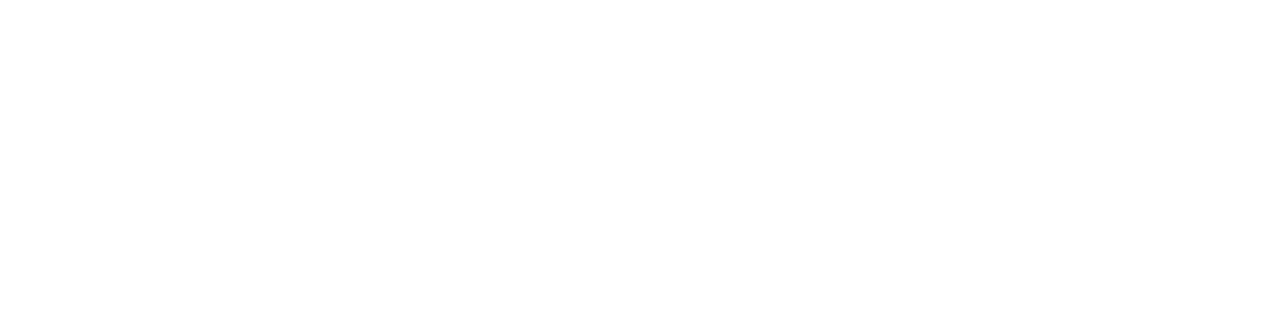
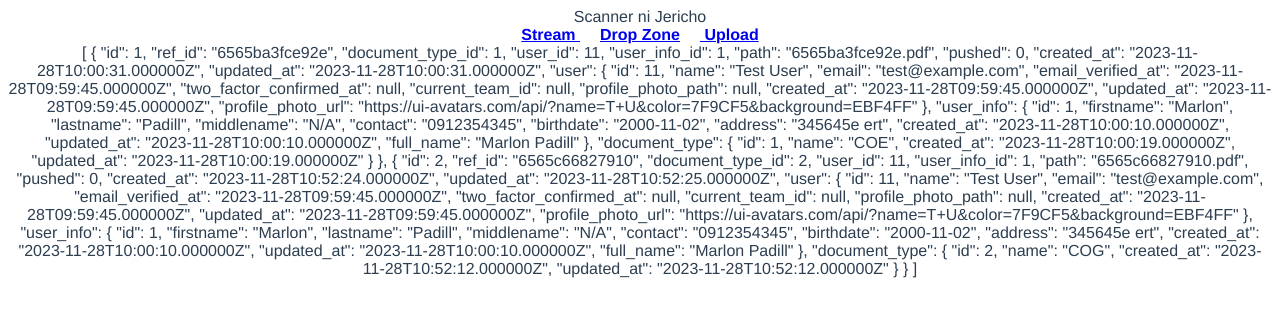
Before and after one commit to Sync09123/qr-scanner, a Vue app: page /#/details/1 in a window 1280 px wide. Before the commit this address had no page. Shown: the top 316 px of the page. Built offline with nearby package versions, Linux system fonts and the light colour scheme.

Commit message:
Automated deployment

```diff
--- a/src/router/index.js
+++ b/src/router/index.js
@@ -11,6 +11,11 @@
         path:'stream',
         name:'stream',
         component:() =>  import(/* webpackChunkName: "about" */ '../views/Stream.vue')
+      },
+      {
+        path:'details/:id',
+        name:'details',
+        component:() =>  import(/* webpackChunkName: "about" */ '../views/Details.vue')
       },
       {
         path:'drop',
--- /dev/null
+++ b/src/views/Details.vue
@@ -0,0 +1,30 @@
+<template>
+  <div >
+    {{documents}}
+  </div>
+</template>
+
+<script>
+
+import {  useRoute } from 'vue-router'
+import documents from '@/data/data.json'
+export default {
+
+    setup(){
+
+        const route = useRoute()
+
+        console.log(route.params.id)
+
+
+        return{
+            documents
+        }
+    }
+
+}
+</script>
+
+<style>
+
+</style>
--- a/src/views/Stream.vue
+++ b/src/views/Stream.vue
@@ -37,7 +37,7 @@
     watch(state,()=>{
 
       if(state.data){
-        router.push({name:'about'})
+        router.push({name:'details',params:{id:state.data}})
         console.log('not null')
 
       }
```
Also changed, not shown: src/data/data.json (+1 -1 lines).
